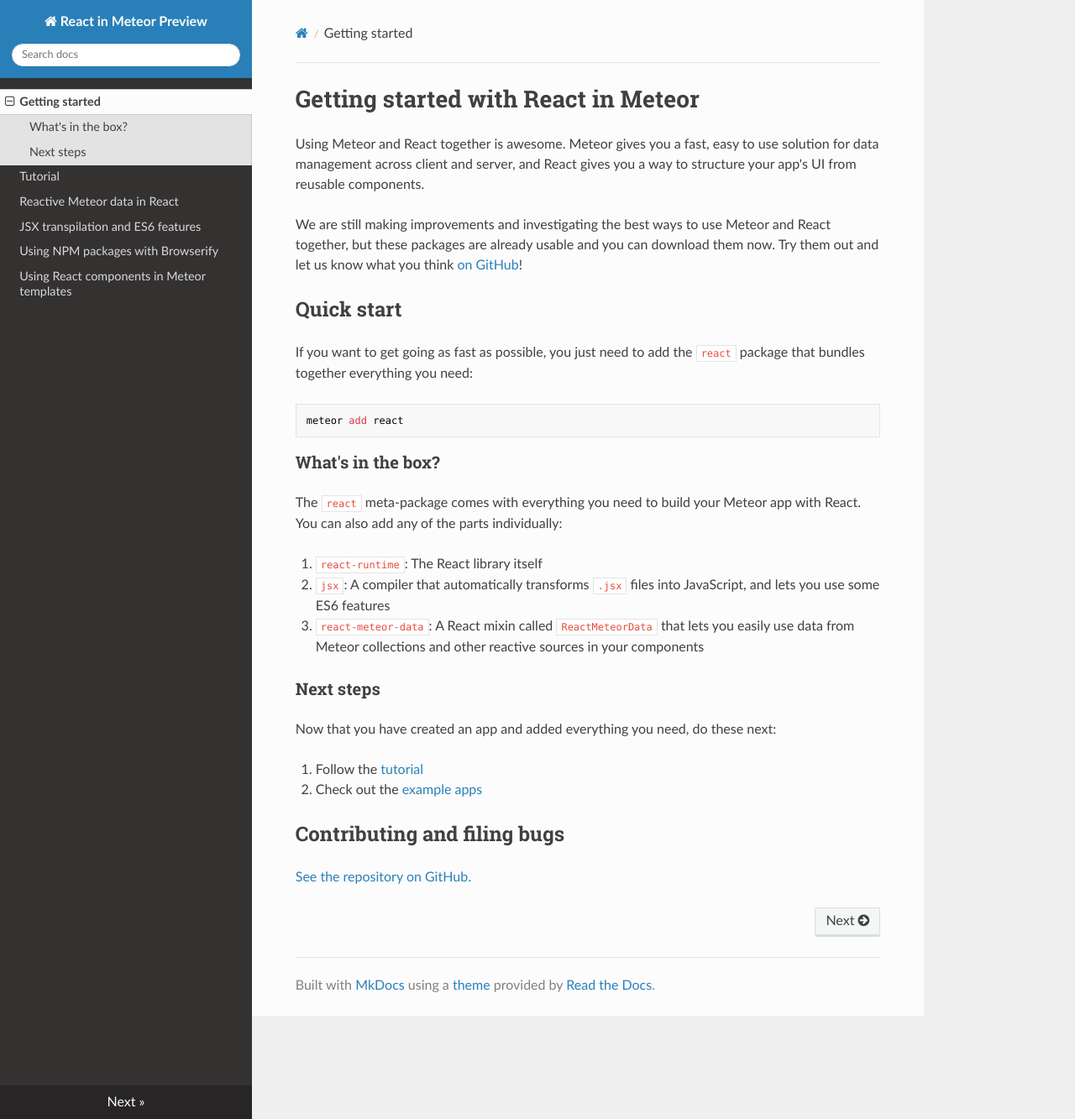
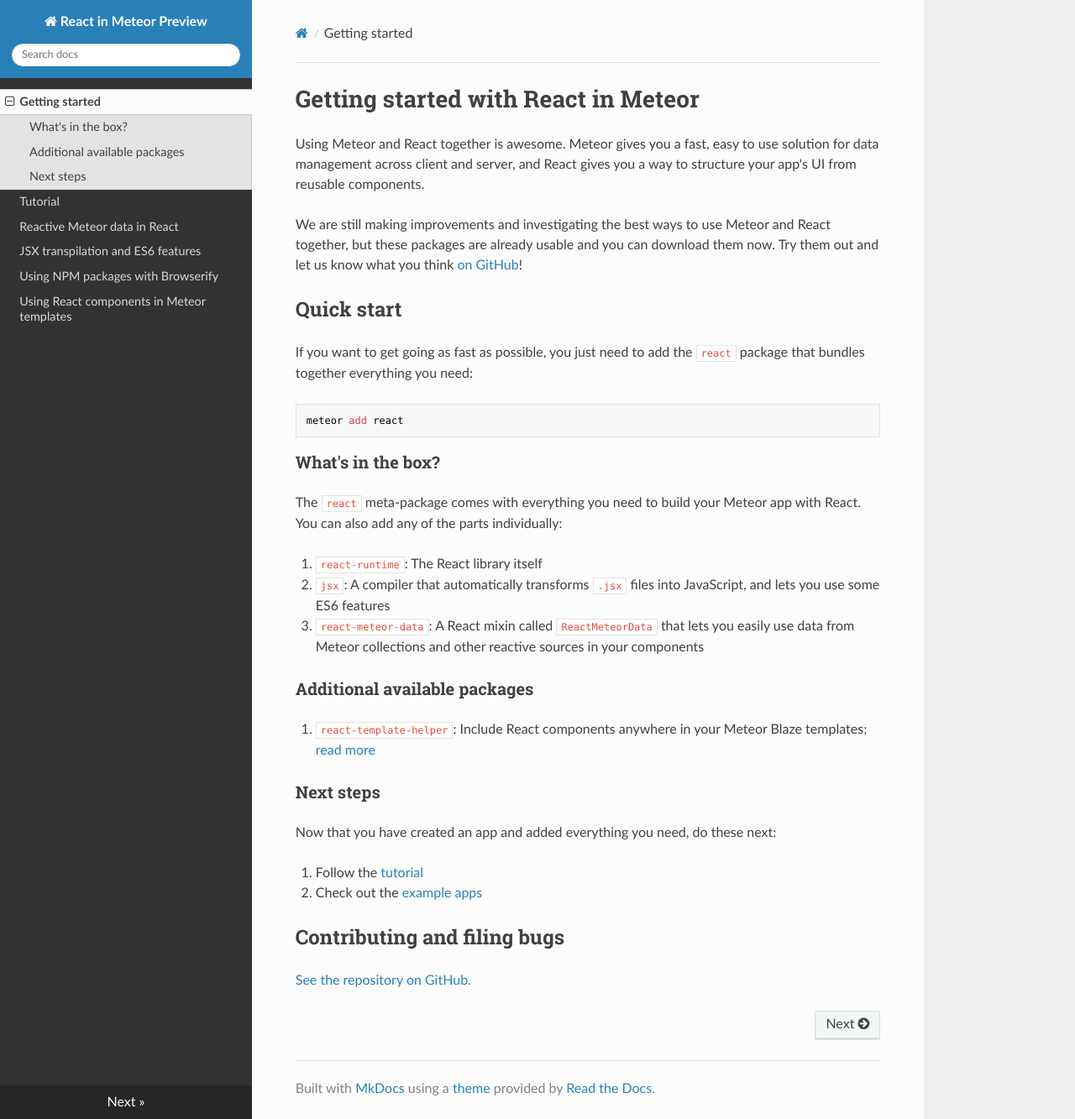
Before and after one commit to meteor/react-packages, an MkDocs documentation site: the page built from docs/index.md, in a window 1280 px wide and 1333 px high. Shown: the whole window at 84% size. Built offline with MkDocs 1.6.1, drawn with Linux system fonts in a browser that asks for light colours; nearby versions of some CDN libraries; old or Windows-style settings are respelled for this version of MkDocs.

Commit message:
Add additional packages section

```diff
--- a/docs/index.md
+++ b/docs/index.md
@@ -21,6 +21,10 @@ The `react` meta-package comes with everything you need to build your Meteor app
 2. `jsx`: A compiler that automatically transforms `.jsx` files into JavaScript, and lets you use some ES6 features
 3. `react-meteor-data`: A React mixin called `ReactMeteorData` that lets you easily use data from Meteor collections and other reactive sources in your components
 
+### Additional available packages
+
+1. `react-template-helper`: Include React components anywhere in your Meteor Blaze templates; [read more](react-template-helper.md)
+
 ### Next steps
 
 Now that you have created an app and added everything you need, do these next:
```
